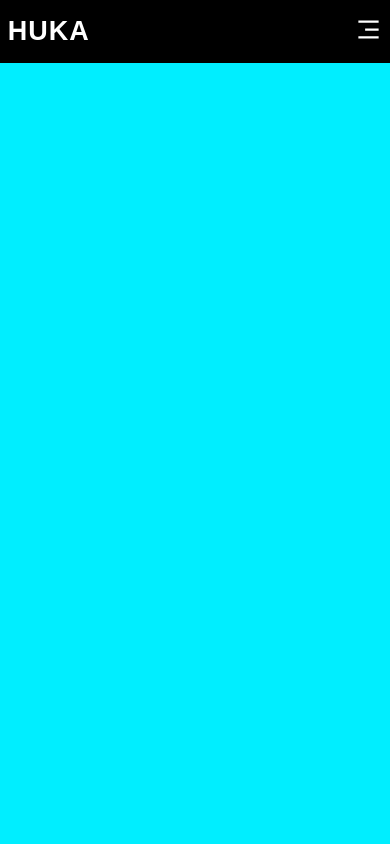
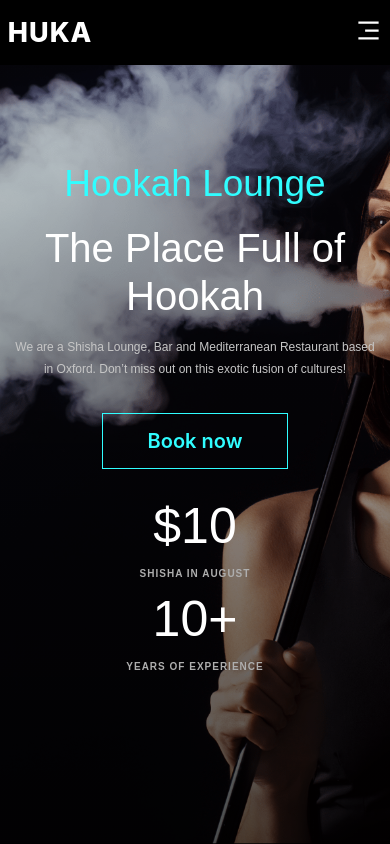
Before and after one commit to AslanovOrkhan/Huka-React, a React (Create React App) app: page / in a window 390 px wide. Built offline with nearby package versions, Linux system fonts and the light colour scheme.

Commit message:
home section and button component

```diff
--- a/package.json
+++ b/package.json
@@ -12,6 +12,7 @@
     "react-router-dom": "^6.26.0",
     "react-scripts": "5.0.1",
     "sass": "^1.77.8",
+    "typeface-inter": "^3.18.1",
     "web-vitals": "^2.1.4"
   },
   "scripts": {
--- a/public/index.html
+++ b/public/index.html
@@ -7,7 +7,7 @@
     <meta name="theme-color" content="#000000" />
     <meta name="description" content="Web site created using create-react-app" />
     <link rel="manifest" href="%PUBLIC_URL%/manifest.json" />
-    <title>React App</title>
+    <title>Huka Restaurant</title>
     </head>
     <body>
     <div id="root"></div>
--- a/src/App.js
+++ b/src/App.js
@@ -1,11 +1,12 @@
 import Header from "./components/Header";
+import Home from "./pages/Home";
 import PagesRouter from "./routes/PagesRouter";
-function App() {
+ function App() {
   return (
     <div className="App">
       <PagesRouter/>
       <Header />
-    </div>
+      </div>
   );
 }
 
--- /dev/null
+++ b/src/components/Button.jsx
@@ -0,0 +1,14 @@
+import React from "react";
+import { Link } from "react-router-dom";
+
+const Button = () => {
+  return (
+    <div>
+      <Link to="/" className="btn">
+        Book now
+      </Link>
+    </div>
+  );
+};
+
+export default Button;
--- a/src/pages/Home.jsx
+++ b/src/pages/Home.jsx
@@ -1,9 +1,31 @@
-import React from 'react'
-
+import React from "react";
+import Button from "../components/Button";
 const Home = () => {
   return (
-    <div><h1>Home</h1></div>
-  )
-}
+    <div>
+      <div className="homeContainer">
+        <div className="homeText">
+          <h4>Hookah Lounge</h4>
+          <h2>The Place Full of Hookah</h2>
+          <span>
+            We are a Shisha Lounge, Bar and Mediterranean Restaurant based in
+            Oxford. Don’t miss out on this exotic fusion of cultures!
+          </span>
+          <Button />
+          <div className="count">
+            <div>
+              <h2>$10</h2>
+              <p>Shisha in august</p>
+            </div>
+            <div>
+              <h2>10+</h2>
+              <p>Years of experience</p>
+            </div>
+          </div>
+        </div>
+      </div>
+    </div>
+  );
+};
 
-export default Home
+export default Home;
--- a/src/style/base/base.scss
+++ b/src/style/base/base.scss
@@ -1,9 +1,11 @@
-* {
+ * {
   margin: 0;
   padding: 0;
   box-sizing: border-box;
-  font-family: Arial, Helvetica, sans-serif;
   transition: 0.5s;
+  font-family: "Inter", -apple-system, BlinkMacSystemFont, "Segoe UI", Roboto,
+    "Helvetica Neue", Arial, "Noto Sans", sans-serif, "Apple Color Emoji",
+    "Segoe UI Emoji", "Segoe UI Symbol", "Noto Color Emoji", "Cherish";
 }
 a {
   text-decoration: none;
@@ -11,6 +13,6 @@ a {
 li {
   list-style: none;
 }
-body{
-    background: #0ef;
+body {
+  background: #000;
 }
--- /dev/null
+++ b/src/style/component/button.scss
@@ -0,0 +1,14 @@
+.btn {
+  border: 1px solid #30fdff;
+  box-shadow: 0px 4px 0px 0px rgba(148, 226.99999999999997, 255, 0);
+  padding: 15px 45px;
+  color: #30fdff;
+  font-size: 20px;
+  font-weight: 600;
+  display: inline-block;
+  margin: 15px 0;
+  &:hover {
+    color: #000;
+    background-color: #30fdff;
+  }
+}
--- a/src/style/component/header.scss
+++ b/src/style/component/header.scss
@@ -1,5 +1,4 @@
 header {
-  background: #000;
   display: flex;
   align-items: center;
   justify-content: space-between;
@@ -66,6 +65,7 @@ header {
   header {
     align-items: center;
     justify-content: space-between;
+    background-color: #000;
     nav {
       position: absolute;
       top: 100%;
--- a/src/style/main.scss
+++ b/src/style/main.scss
@@ -1,2 +1,4 @@
 @import url(../style/component/header.scss);
 @import url(../style/base/base.scss);
+@import url(../style/page/home.scss);
+@import url(../style/component/button.scss);
--- a/src/style/page/home.scss
+++ b/src/style/page/home.scss
@@ -0,0 +1,173 @@
+.homeContainer {
+  background-image: linear-gradient(
+      to bottom,
+      rgba(0, 0, 0, 0.1),
+      rgba(0, 0, 0, 0.7)
+    ),
+    url(../../assets/home.png);
+  background-position: top;
+  background-repeat: no-repeat;
+  background-size: cover;
+  width: 100%;
+  min-height: 100vh;
+  display: flex;
+  align-items: flex-end;
+  justify-content: start;
+  .homeText {
+    display: flex;
+    flex-direction: column;
+    justify-content: space-between;
+    gap: 1.1rem;
+    max-width: 36%;
+    margin-left: 11rem;
+    padding-bottom: 10px;
+    h4 {
+      text-align: left;
+      color: #30fdff;
+      font-family: "Cherish", sans-serif;
+      font-size: 45px;
+      line-height: 1.2em;
+      font-weight: 500;
+    }
+    h2 {
+      text-align: left;
+      color: #ffffff;
+      font-family: "Montserrat Alternates", Sans-serif;
+      font-size: 82px;
+      font-weight: 500;
+      line-height: 1.2em;
+    }
+    span {
+      text-align: left;
+      color: #c6c6c6;
+      font-family: "Work Sans", Sans-serif;
+      font-size: 18px;
+      font-weight: 400;
+      line-height: 1.8em;
+    }
+
+    .count {
+      display: flex;
+      align-items: center;
+      justify-content: start;
+      gap: 50px;
+      div {
+        display: flex;
+        flex-direction: column;
+        gap: 17px;
+        h2 {
+          color: #fff;
+          font-size: 62px;
+          font-weight: 500;
+          line-height: 1;
+        }
+        p {
+          color: #aeaeae;
+          font-size: 13px;
+          font-weight: 600;
+          text-transform: uppercase;
+          font-family: "Work Sans", Sans-serif;
+          letter-spacing: 1px;
+        }
+      }
+      div:last-child {
+        padding-left: 50px;
+        border-left: 1px solid #c6c6c6;
+      }
+    }
+  }
+}
+
+@media (max-width: 1200px) {
+  .homeContainer {
+    justify-content: center;
+    .homeText {
+      max-width: 60%;
+      margin: 0 auto;
+      align-items: center;
+      justify-content: center;
+      h4 {
+        text-align: center;
+      }
+      h2 {
+        text-align: center;
+      }
+      span {
+        text-align: center;
+      }
+    }
+  }
+}
+@media (max-width: 991px) {
+  .homeContainer {
+    .homeText {
+      max-width: 65%;
+      align-items: center;
+      justify-content: center;
+      h4 {
+        font-size: 45px;
+      }
+      h2 {
+        font-size: 60px;
+      }
+      span {
+        font-size: 15px;
+      }
+    }
+  }
+}
+@media (max-width: 768px) {
+  .homeContainer {
+    align-items: center;
+  }
+}
+@media (max-width: 576px) {
+  .homeContainer {
+    .homeText {
+      max-width: 90%;
+      margin: 0 auto;
+      h4 {
+        font-size: 37px;
+      }
+      h2 {
+        font-size: 50px;
+      }
+      span {
+        font-size: 15px;
+      }
+    }
+  }
+}
+@media (max-width: 450px) {
+  .homeContainer {
+    align-items: center;
+    .homeText {
+      max-width: 95%;
+      h4 {
+        font-size: 37px;
+      }
+      h2 {
+        font-size: 40px;
+      }
+      span {
+        font-size: 12px;
+      }
+      .count {
+        flex-direction: column;
+        gap: 15px;
+        div {
+          h2 {
+            font-size: 50px;
+          }
+          p{
+            font-size: 10px;
+          }
+        }
+        div:last-child {
+          padding-left: 0;
+          border-left: none;
+        }
+      }
+    }
+  }
+}
```
Also changed, not shown: src/assets/home.png (added), 1 other file (tests, documents, lock files or other folders).
